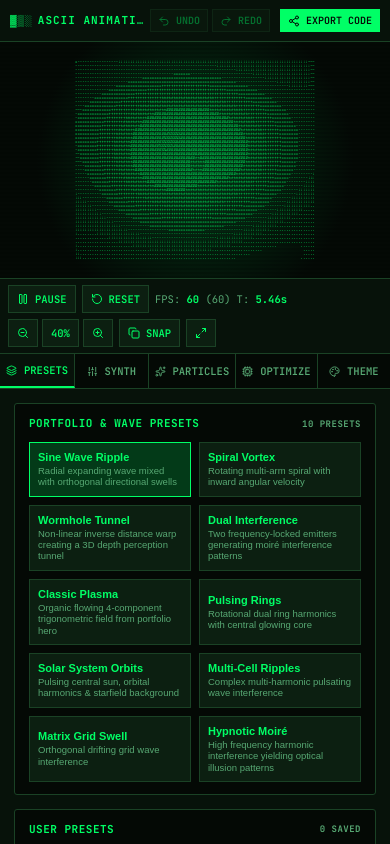
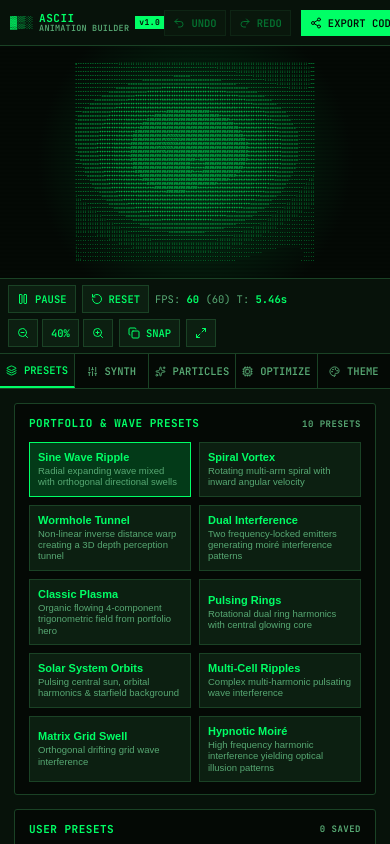
Before and after one commit to gimk/ascii.pantoine.com, a React (Vite) app: page / in a window 390 px wide. Built offline with nearby package versions, Linux system fonts and the light colour scheme.

Commit message:
style(header): structure mobile brand title into clean two-line layout without truncation

```diff
--- a/src/App.tsx
+++ b/src/App.tsx
@@ -506,8 +506,12 @@ export const App: React.FC = () => {
       {/* Top Header */}
       <header className="app-header">
         <div className="brand-title">
-          <span style={{ color: 'var(--accent)' }}>▓▒░</span>
-          <span className="brand-text">ASCII ANIMATION BUILDER</span>
+          <span className="brand-logo" style={{ color: 'var(--accent)' }}>▓▒░</span>
+          <div className="brand-text-block">
+            <div className="brand-main">
+              <span className="brand-word">ASCII</span> <span className="brand-sub">ANIMATION BUILDER</span>
+            </div>
+          </div>
           <span className="brand-badge">v1.0</span>
         </div>
 
--- a/src/styles/terminal.css
+++ b/src/styles/terminal.css
@@ -139,18 +139,22 @@ html, body, #root {
   padding: 8px 16px;
   border-bottom: 1px solid var(--border-color);
   background-color: var(--bg-panel);
-  height: 44px;
+  height: 46px;
   flex-shrink: 0;
 }
 
 .brand-title {
   font-size: 13px;
   font-weight: 700;
-  letter-spacing: 1px;
+  letter-spacing: 0.5px;
   display: flex;
   align-items: center;
   gap: 8px;
   white-space: nowrap;
+}
+
+.brand-logo {
+  font-size: 14px;
 }
 
 .brand-badge {
@@ -171,18 +175,40 @@ html, body, #root {
 @media (max-width: 600px) {
   .app-header {
     padding: 6px 10px;
-    height: 42px;
+    height: 46px;
   }
 
   .brand-title {
-    font-size: 11px;
-    gap: 5px;
+    gap: 6px;
   }
 
-  .brand-text {
-    max-width: 140px;
-    overflow: hidden;
-    text-overflow: ellipsis;
+  .brand-logo {
+    font-size: 12px;
+  }
+
+  .brand-main {
+    display: flex;
+    flex-direction: column;
+    line-height: 1.1;
+  }
+
+  .brand-word {
+    font-size: 11px;
+    font-weight: 800;
+    color: var(--accent);
+    letter-spacing: 0.5px;
+  }
+
+  .brand-sub {
+    font-size: 8.5px;
+    font-weight: 600;
+    color: var(--text-muted);
+    letter-spacing: 0.2px;
+  }
+
+  .brand-badge {
+    font-size: 8px;
+    padding: 1px 4px;
   }
 
   .header-actions {
@@ -190,18 +216,8 @@ html, body, #root {
   }
 
   .header-actions .btn {
-    padding: 4px 7px;
-    font-size: 10px;
-  }
-}
-
-@media (max-width: 400px) {
-  .brand-text {
-    max-width: 110px;
-  }
-
-  .brand-badge {
-    display: none;
+    padding: 5px 8px;
+    font-size: 10.5px;
   }
 }
 
```
